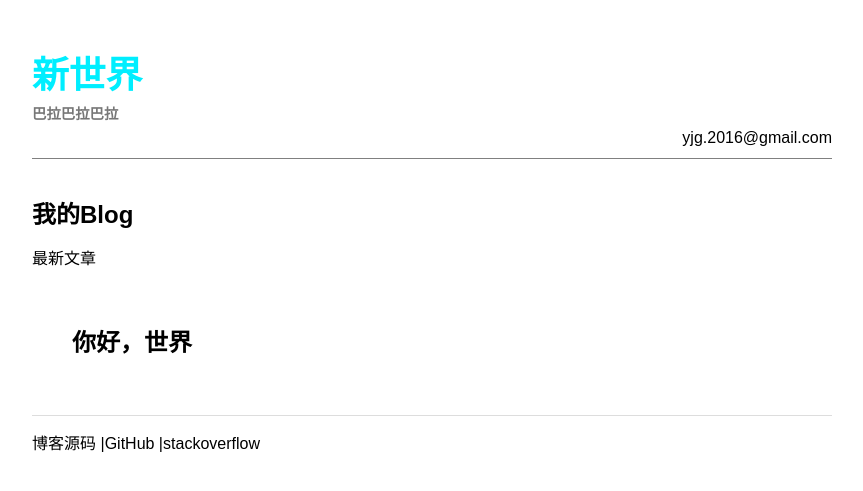
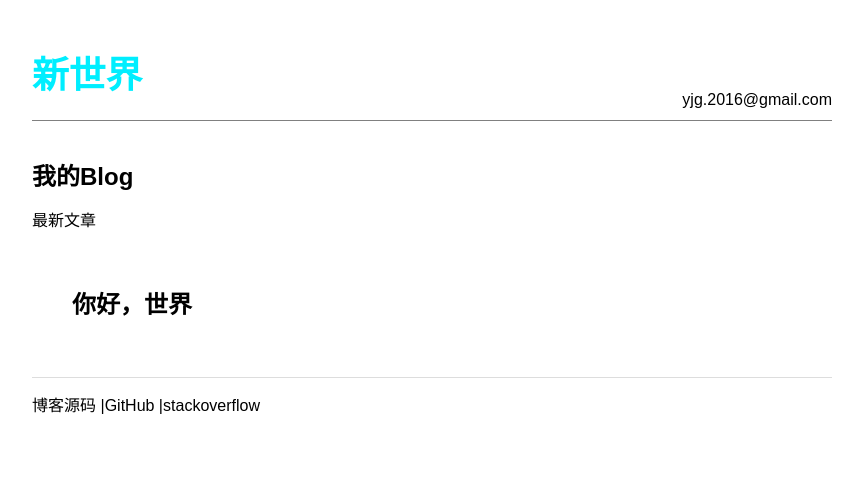
Before and after one commit to leongithub/blog, a Jekyll site: the page built from index.html, in a window 1280 px wide. Shown: the top 491 px of the page, without its empty margins (208-1071 px from the left). Built offline with Jekyll 4.4.1, drawn with Linux system fonts in a browser that asks for light colours.

Commit message:
Update default.html

```diff
--- a/_layouts/default.html
+++ b/_layouts/default.html
@@ -10,7 +10,6 @@
 <div class="site">
 	<div class="header">
 		<div class="title"><a href="{{ site.baseurl }}">新世界</a></div>
-		<div class="description">巴拉巴拉巴拉</div>
 		<div class="contact">
 			<a href="mailto:yjg.2016@gmail.com">yjg.2016@gmail.com</a>
 		</div>
```
